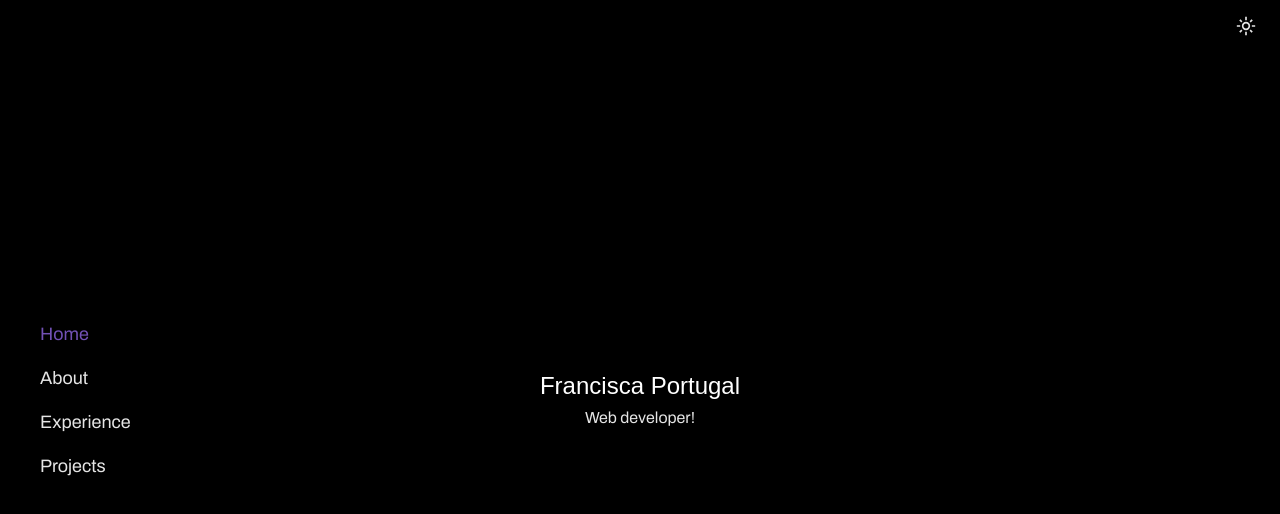
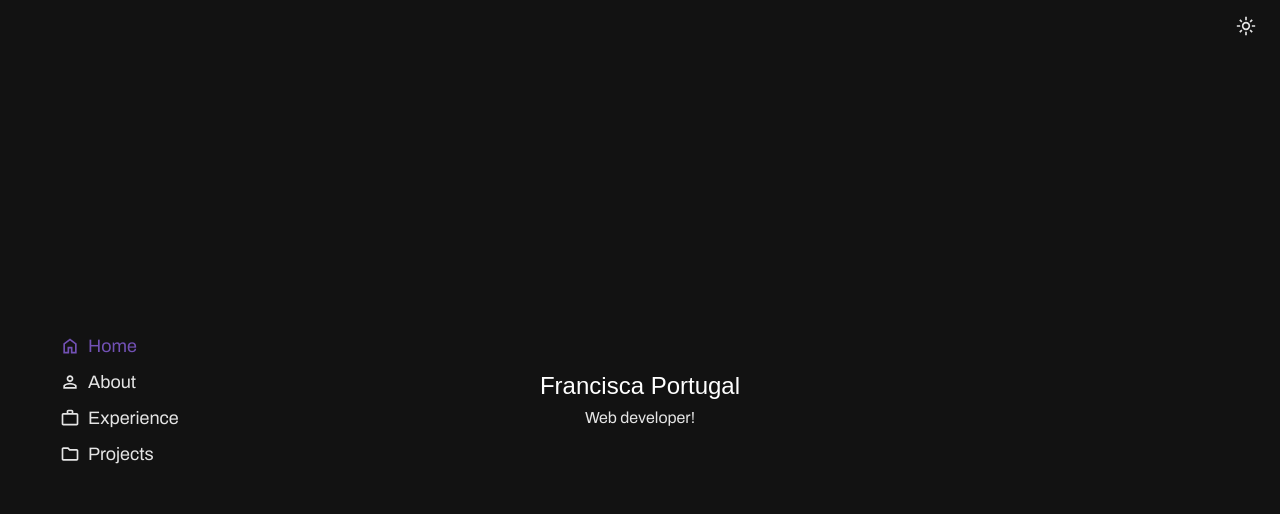
Before and after one commit to franpts2/franciscapt_portfolio, a React (Vite) app: page / in a window 1280 px wide. Shown: the top 514 px of the page. Built offline with nearby package versions, Linux system fonts and the light colour scheme; a web font is replaced by a local one.

Commit message:
feat(sidebar): Added icons

```diff
--- a/src/assets/icons.ts
+++ b/src/assets/icons.ts
@@ -5,4 +5,20 @@ export const icons = {
 	light: {
 		outline: "material-symbols:light-mode-outline",
 	},
+    home: {
+        fill: "material-symbols:home",
+		outline: "material-symbols:home-outline",
+	},
+    about: {
+        fill: "material-symbols:person",
+		outline: "material-symbols:person-outline",
+	},
+    experience: {
+        fill: "material-symbols:work",
+		outline: "material-symbols:work-outline",
+	},
+    projects: {
+        fill: "material-symbols:folder",
+		outline: "material-symbols:folder-outline",
+	},
 };
--- a/src/components/navigation/Sidebar.tsx
+++ b/src/components/navigation/Sidebar.tsx
@@ -1,12 +1,14 @@
+import { Icon } from "@iconify/react";
 import React, { useState } from "react";
 import { NavLink } from "react-router-dom";
 import { useNavigate } from "react-router-dom";
+import { icons } from "../../assets/icons.js";
 
 const navItems = [
-	{ name: "Home", to: "/" },
-	{ name: "About", to: "/about" },
-	{ name: "Experience", to: "/experience" },
-	{ name: "Projects", to: "/projects" },
+	{ name: "Home", to: "/", icon: icons.home.outline },
+	{ name: "About", to: "/about", icon: icons.about.outline },
+	{ name: "Experience", to: "/experience", icon: icons.experience.outline },
+	{ name: "Projects", to: "/projects", icon: icons.projects.outline },
 ];
 
 const Sidebar = () => {
@@ -14,7 +16,7 @@ const Sidebar = () => {
 	const sidebarRef = React.useRef<HTMLDivElement>(null);
 	const navigate = useNavigate();
 
-    // keyboard shortcuts (ctrl+arrowUp and ctrl+arrowDown to move between pages)
+	// keyboard shortcuts (ctrl+arrowUp and ctrl+arrowDown to move between pages)
 	React.useEffect(() => {
 		const handleKeyDown = (e: KeyboardEvent) => {
 			if (e.ctrlKey && e.key === "ArrowUp") {
@@ -45,14 +47,14 @@ const Sidebar = () => {
 	return (
 		<div
 			ref={sidebarRef}
-			className="fixed flex flex-col justify-center h-screen gap-4 ml-10"
+			className="fixed flex flex-col justify-center h-screen gap-2 px-15"
 		>
-			{navItems.map(({ name, to }, idx) => (
+			{navItems.map(({ name, to, icon }, idx) => (
 				<NavLink
 					key={name}
 					to={to}
 					className={({ isActive }) => {
-						return `font-family-body text-lg ${
+						return `flex items-center gap-2 font-family-body text-lg ${
 							isActive || activeIndex === idx
 								? "text-secondary-accent"
 								: "text-primary"
@@ -63,6 +65,7 @@ const Sidebar = () => {
 						navigate(to);
 					}}
 				>
+					<Icon icon={icon} height={20}/>
 					{name}
 				</NavLink>
 			))}
--- a/src/style/index.css
+++ b/src/style/index.css
@@ -23,19 +23,23 @@
 }
 
 @layer base {
-	:root { /* light mode - beach */
+	:root {
+		/* light mode - beach */
 		--primary-bg: #faedcd;
 		--primary-accent: #457b9d;
 		--primary: #111113;
 
+		--secondary-bg: #fff5e1;
 		--secondary-accent: #f4a261;
 	}
 
-    html.dark { /* dark mode - space */
-		--primary-bg: #000000;
+	html.dark {
+		/* dark mode - space */
+		--primary-bg: #121212;
 		--primary-accent: #ffffff;
 		--primary: #e5e5e5;
 
+		--secondary-bg: #242527;
 		--secondary-accent: #7251b5;
 	}
 }
@@ -43,6 +47,10 @@
 @layer utilities {
 	.bg-primary {
 		background-color: var(--primary-bg);
+	}
+
+	.bg-secondary {
+		background-color: var(--secondary-bg);
 	}
 
 	.text-primary-accent {
```
Lines whose indentation alone changed are shown as unchanged.
